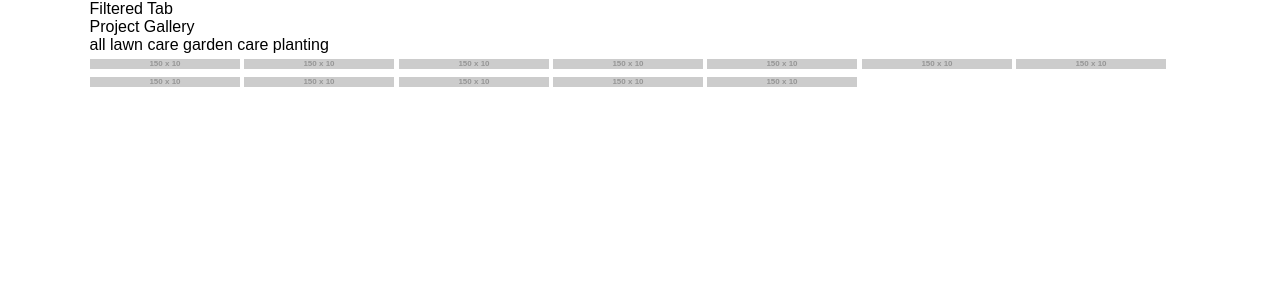
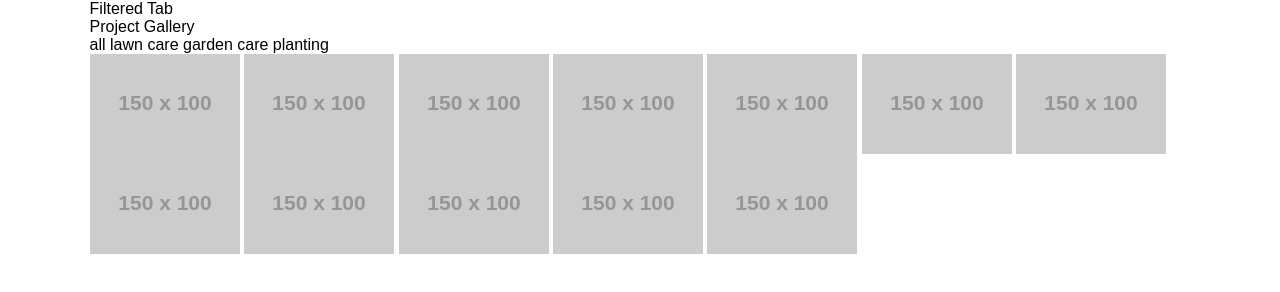
Before and after one commit to nitingaxioned/Task02-FilteredTab, a plain HTML site: page index.html in a window 1280 px wide. Drawn offline with Linux system fonts and the light colour scheme; placeholder pictures from the web are drawn by us.

Commit message:
img src set

```diff
--- a/index.html
+++ b/index.html
@@ -40,18 +40,18 @@
           <li class="filter-btn planting">planting</li>
         </ul>
         <ul class="img-list">
-          <li class="lawn"><img src="https://via.placeholder.com/150x10" alt="lawn"></li>
-          <li class="garden"><img src="https://via.placeholder.com/150x10" alt="garden"></li>
-          <li class="plant"><img src="https://via.placeholder.com/150x10" alt="plant"></li>
-          <li class="lawn"><img src="https://via.placeholder.com/150x10" alt="lawn"></li>
-          <li class="garden"><img src="https://via.placeholder.com/150x10" alt="garden"></li>
-          <li class="plant"><img src="https://via.placeholder.com/150x10" alt="plant"></li>
-          <li class="plant"><img src="https://via.placeholder.com/150x10" alt="plant"></li>
-          <li class="lawn"><img src="https://via.placeholder.com/150x10" alt="lawn"></li>
-          <li class="plant"><img src="https://via.placeholder.com/150x10" alt="plant"></li>
-          <li class="lawn"><img src="https://via.placeholder.com/150x10" alt="lawn"></li>
-          <li class="garden"><img src="https://via.placeholder.com/150x10" alt="garden"></li>
-          <li class="plant"><img src="https://via.placeholder.com/150x10" alt="plant"></li>
+          <li class="lawn"><img src="https://via.placeholder.com/150x100" alt="lawn"></li>
+          <li class="garden"><img src="https://via.placeholder.com/150x100" alt="garden"></li>
+          <li class="plant"><img src="https://via.placeholder.com/150x100" alt="plant"></li>
+          <li class="lawn"><img src="https://via.placeholder.com/150x100" alt="lawn"></li>
+          <li class="garden"><img src="https://via.placeholder.com/150x100" alt="garden"></li>
+          <li class="plant"><img src="https://via.placeholder.com/150x100" alt="plant"></li>
+          <li class="plant"><img src="https://via.placeholder.com/150x100" alt="plant"></li>
+          <li class="lawn"><img src="https://via.placeholder.com/150x100" alt="lawn"></li>
+          <li class="plant"><img src="https://via.placeholder.com/150x100" alt="plant"></li>
+          <li class="lawn"><img src="https://via.placeholder.com/150x100" alt="lawn"></li>
+          <li class="garden"><img src="https://via.placeholder.com/150x100" alt="garden"></li>
+          <li class="plant"><img src="https://via.placeholder.com/150x100" alt="plant"></li>
         </ul>
       </div>
     </main>
```
